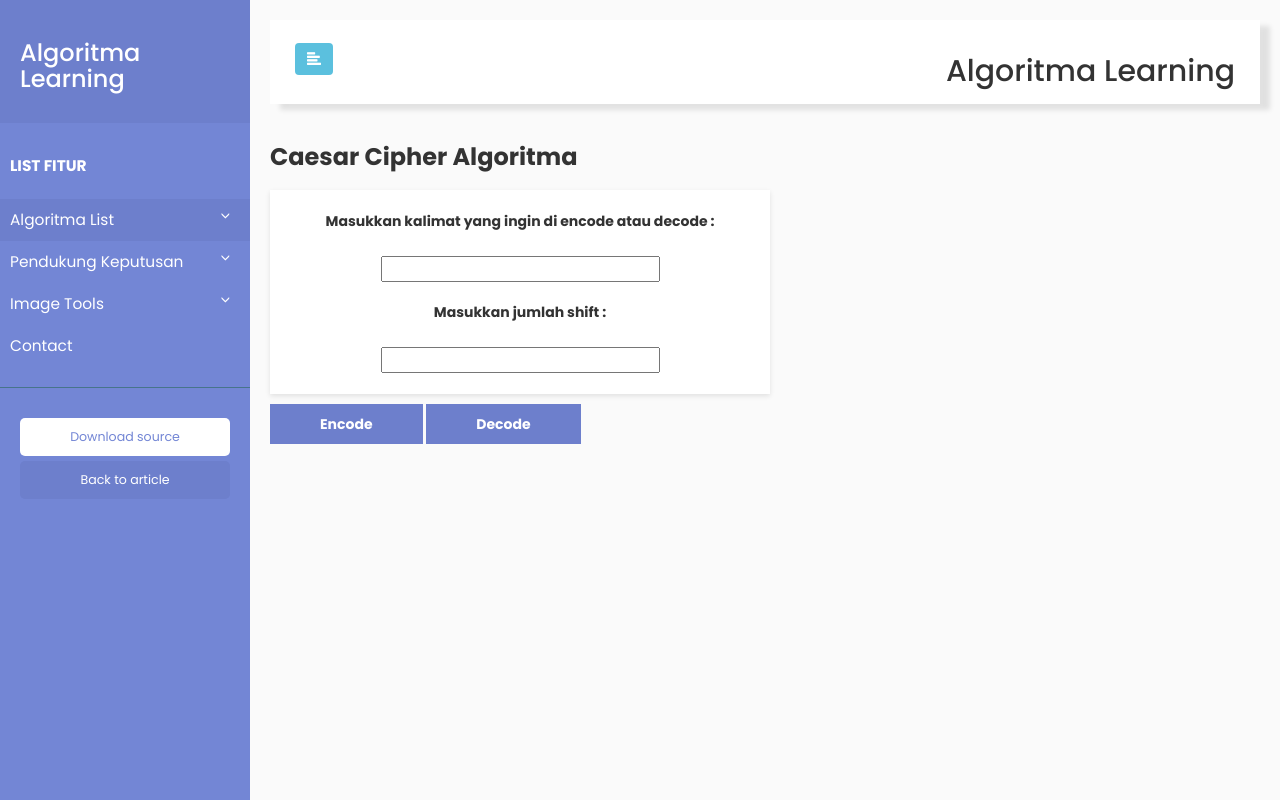
After one commit to lukasvalentino971/Algoritma-Learning, a Flask app: page /Caesar_Cipher in a window 1280 px wide. The commit adds this page. Run offline with Flask 3, Linux system fonts and the light colour scheme; some libraries are stand-ins or nearby versions.

Commit message:
edit cipher

```diff
--- a/main.py
+++ b/main.py
@@ -72,5 +72,10 @@ def post_electre_four():
 
     return jsonify({'message': 'success', 'result': result})
 
+@app.route('/Caesar_Cipher')
+def view_caesar_cipher():
+    return render_template("caesar_cipher.html")
+
+
 if __name__ == "__main__":
     app.run(debug=True)
--- /dev/null
+++ b/templates/caesar_cipher.html
@@ -0,0 +1,35 @@
+{% extends 'index.html' %}
+
+{% block content %}
+<h1>Caesar Cipher Algoritma</h1>
+<form>
+    <label for="k1">Masukkan kalimat yang ingin di encode atau decode :</label><br>
+    <input type="text" id="k1"><br>
+    <label for="k2">Masukkan jumlah shift :</label><br>
+    <input type="number" id="n2" name="numberC">
+</form>
+<button onclick="encode()">Encode</button>
+<button onclick="decode()">Decode</button>
+
+<script>
+    function encode() {
+        var inputText = document.getElementById("k1").value;
+        var shiftAmount = document.getElementById("n2").value;
+        // Tambahkan kode Python untuk encode di sini
+        // Misalnya, dengan menggunakan fungsi atau AJAX request ke server
+        console.log("Encoded text:", inputText, "with shift:", shiftAmount);
+    }
+
+    function decode() {
+        var inputText = document.getElementById("k1").value;
+        var shiftAmount = document.getElementById("n2").value;
+        // Tambahkan kode Python untuk decode di sini
+        // Misalnya, dengan menggunakan fungsi atau AJAX request ke server
+        console.log("Decoded text:", inputText, "with shift:", shiftAmount);
+    }
+</script>
+
+<style>
+    /* Tambahkan gaya sesuai kebutuhan */
+</style>
+{% endblock %}
--- a/templates/index.html
+++ b/templates/index.html
@@ -25,7 +25,7 @@
                     <li class="active">
                         <a href="#Algoritma" data-toggle="collapse" aria-expanded="false">Algoritma List</a>
                         <ul class="collapse list-unstyled" id="Algoritma">
-                            <li><a href="">Caesar Cipher</a></li>
+                            <li><a href="{{ url_for('view_caesar_cipher') }}">Caesar Cipher</a></li>
                             <li><a href="#">Home 2</a></li>
                             <li><a href="#">Home 3</a></li>
                         </ul>
```
Also changed, not shown: static/images/output.jpg (added).
